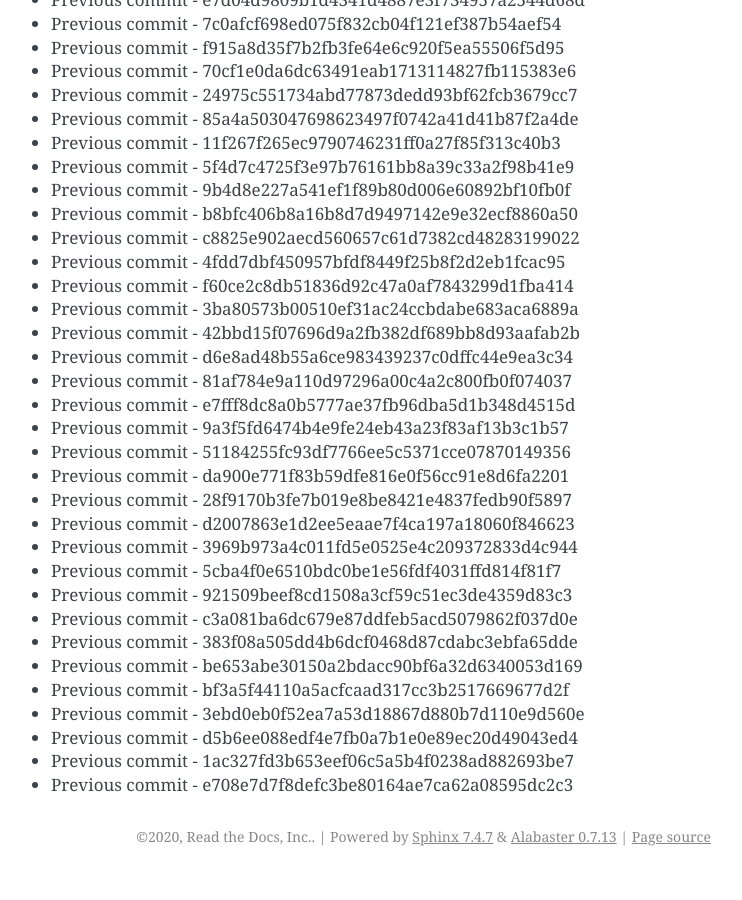
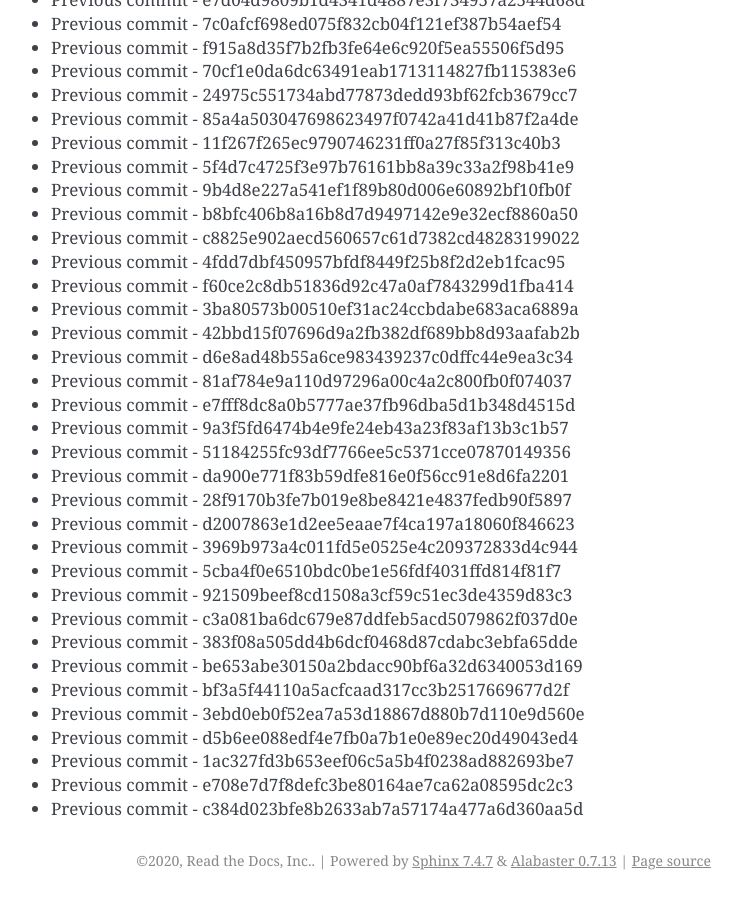
Before and after one commit to readthedocs/rtd-git-stresstest, a Sphinx documentation site: the page built from docs/updates.rst, in a window 1280 px wide and 900 px high, scrolled down 99365 px. Shown: the whole window, without its empty margins (399-1141 px from the left). Built offline with Sphinx 7.4.7, drawn with Linux system fonts in a browser that asks for light colours; before the commit the page ends 100241 px from its top, so only the background shows below that.

Commit message:
Generating commit from previous: c384d023bfe8b2633ab7a57174a477a6d360aa5d

```diff
--- a/docs/updates.rst
+++ b/docs/updates.rst
@@ -4207,3 +4207,4 @@ It can be tested for any performance characteristics.
 * Previous commit - d5b6ee088edf4e7fb0a7b1e0e89ec20d49043ed4
 * Previous commit - 1ac327fd3b653eef06c5a5b4f0238ad882693be7
 * Previous commit - e708e7d7f8defc3be80164ae7ca62a08595dc2c3
+* Previous commit - c384d023bfe8b2633ab7a57174a477a6d360aa5d
```
